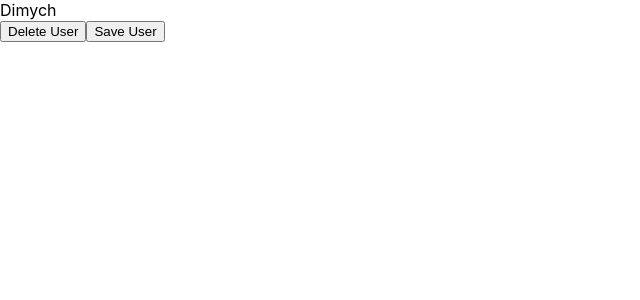
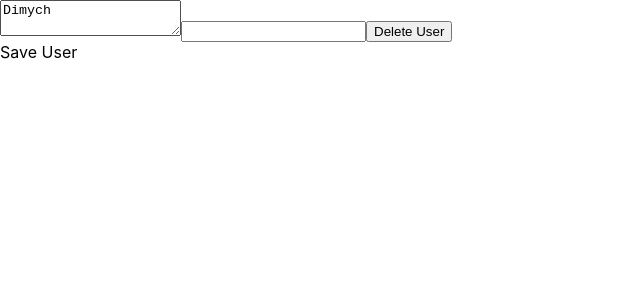
Before and after one commit to IvanBliudnik/javascriptTestsDimych, a React (Create React App) app: page / in a window 1280 px wide. Shown: the top 300 px of the page, without its empty margins (0-640 px from the left). Built offline with nearby package versions, Linux system fonts and the light colour scheme.

Commit message:
callback

```diff
--- a/src/06-Callback/06.tsx
+++ b/src/06-Callback/06.tsx
@@ -19,10 +19,17 @@ export const User = () => {
     const saveUser = () => {
         alert("user saved successfully")
     }
-
+    const onNameChanged = () => {
+        console.log("name changed")
+    }
+    const focusLostHandler = () => {
+        console.log("focus lost")
+    }
         return <div>
-            <div>Dimych</div>
+            <textarea onChange={onNameChanged} onBlur={focusLostHandler}>Dimych</textarea>
+            <input/>
             <button onClick={deleteUser}>Delete User</button>
-            <button onClick={saveUser}>Save User</button>
+            <div onClick={saveUser}>Save User</div>
+        {/*    div тоже сработает на события*/}
         </div>
     }
```
